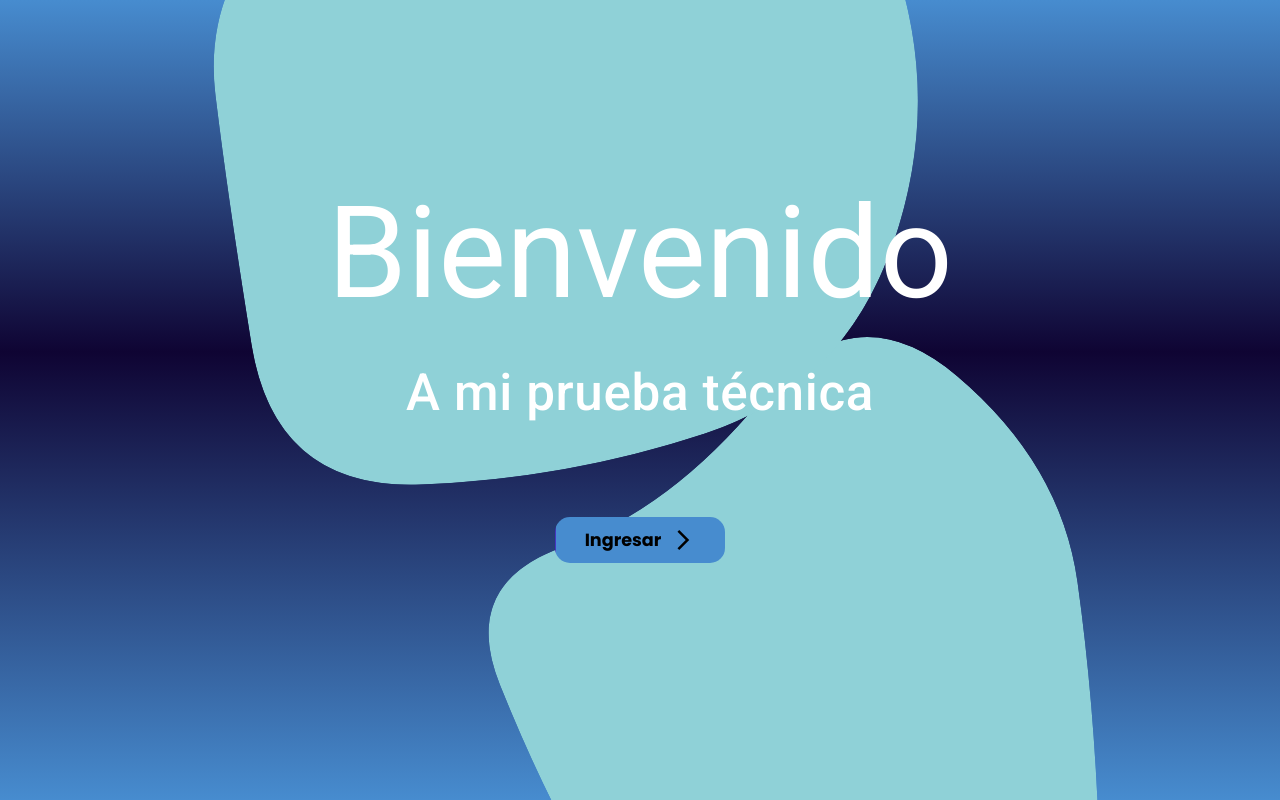
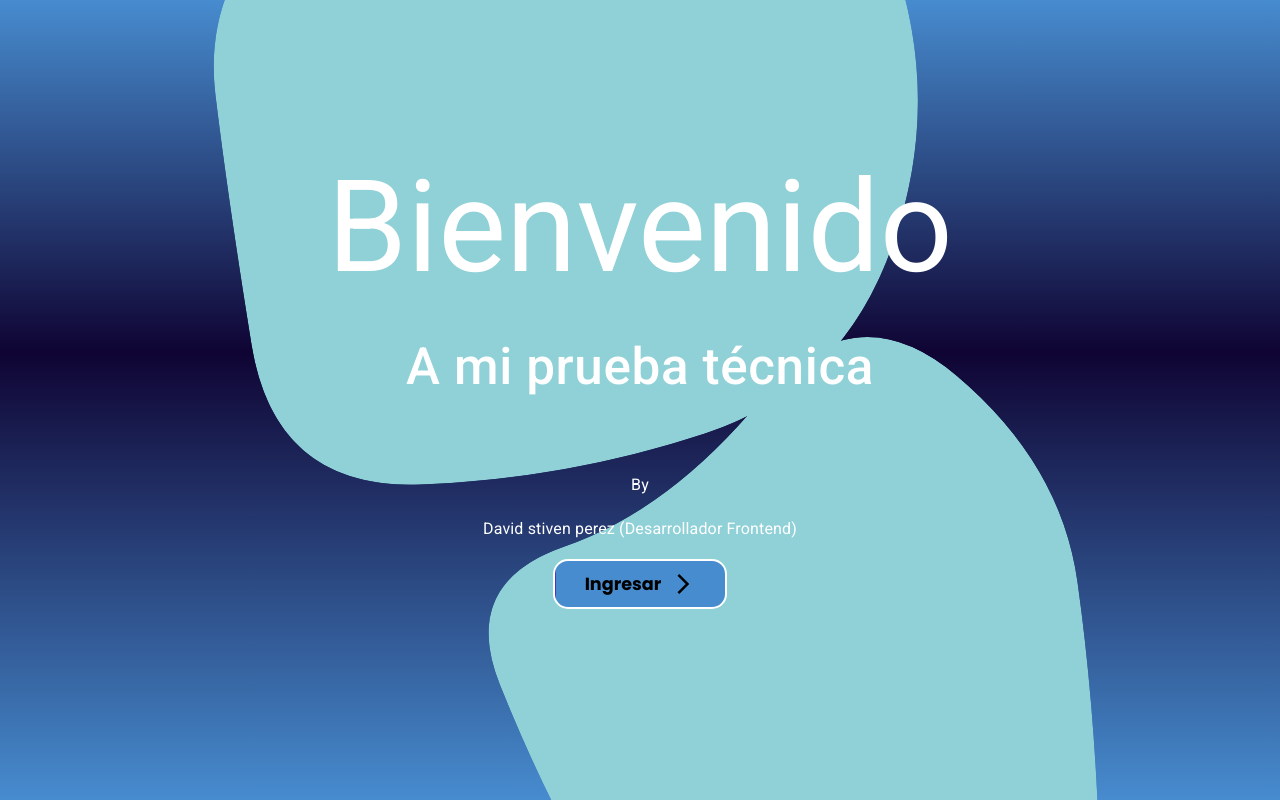
Before and after one commit to davids1092/api-futbol, an Angular app: page /home in a window 1280 px wide. Built offline with nearby package versions, Linux system fonts and the light colour scheme.

Commit message:
dpc-fix:ajuste styles

```diff
--- a/src/app/components/edit-teams/edit-teams.component.scss
+++ b/src/app/components/edit-teams/edit-teams.component.scss
@@ -8,7 +8,7 @@
 }
 .form div{
     width: 80%;
-
+    margin: 10px auto;
     mat-form-field{
         width: 100%;
     }
--- a/src/app/components/table/table.component.scss
+++ b/src/app/components/table/table.component.scss
@@ -55,9 +55,24 @@ h2 {
   font-size: 40px;
   font-family: 'poppins-bold';
   color: #ffff;
-  background: var(--btnColor);
+
   padding: 20px;
   border-radius: 10px;
+  animation: fadeInOut 1s forwards;
+}
+
+@keyframes fadeInOut {
+  0% {
+    opacity: 0;
+    transform: translateY(-20px);
+    background: var(--primaryColor);
+  }
+
+  100% {
+    opacity: 1;
+    transform: translateY(20px);
+    background: var(--btnColor);
+  }
 }
 
 mat-header-cell, mat-cell {
--- a/src/app/screens/home/home.component.html
+++ b/src/app/screens/home/home.component.html
@@ -3,5 +3,10 @@
     <img class="blob2" [src]="blob2" alt="">
     <h1>Bienvenido</h1>
     <h2>A mi prueba técnica</h2>
+    <h3>By</h3>
+    <h3>David stiven perez (Desarrollador Frontend)</h3>
+
     <button (click)="goApi()" class="btn"> Ingresar  <mat-icon>arrow_forward_ios</mat-icon></button>
+
+
 </div>
--- a/src/app/screens/home/home.component.scss
+++ b/src/app/screens/home/home.component.scss
@@ -7,6 +7,7 @@
     background: linear-gradient(180deg, var(--btnColor) 0%, rgba(15,4,51,1) 44%, var(--btnColor) 100%);
     display: flex;
     justify-content: center;
+    font-family: poppins;
     flex-direction: column;
     align-items: center;
     position: relative;
@@ -16,6 +17,11 @@
         height: 100px;
         margin-bottom: 40px;
         z-index: 2;
+        animation: fadeInOut 1s forwards;
+    }
+    h3{
+        z-index: 2;
+        color: #ffff;
     }
     h2{
         color: #ffff;
@@ -23,6 +29,7 @@
         height: 100px;
         margin-bottom: 40px;
         z-index: 2;
+        animation: fadeInOut 1s forwards;
     }
 }
 .blob1{
@@ -44,3 +51,17 @@ right: 0;
     margin-left: 10px;
    }
 }
+
+@keyframes fadeInOut {
+    0% {
+      opacity: 0;
+      transform: translateY(-20px);
+
+    }
+
+    100% {
+      opacity: 1;
+      transform: translateY(20px);
+
+    }
+  }
--- a/src/styles.scss
+++ b/src/styles.scss
@@ -28,12 +28,12 @@ body { margin: 0; font-family: poppins !important; }
     cursor: pointer;
     font-family: 'poppins-bold';
     font-size: 1.1rem;
+    border: 2px solid #ffff;
     padding: 10px 30px;
     background: none;
     display: flex;
     align-items: center;
     justify-content: center;
-    border: none;
     border-radius: 15px;
     color: #ffff;
     background-image: linear-gradient(to left, var(--btnColor) 50% , var(--hoverColor) 50%) ;
```
